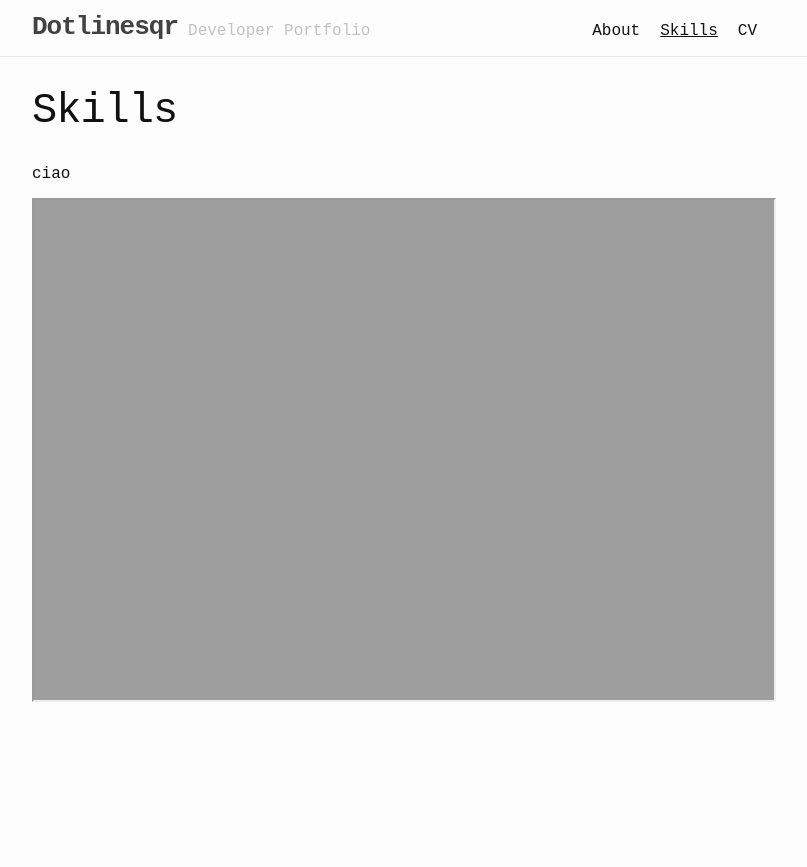
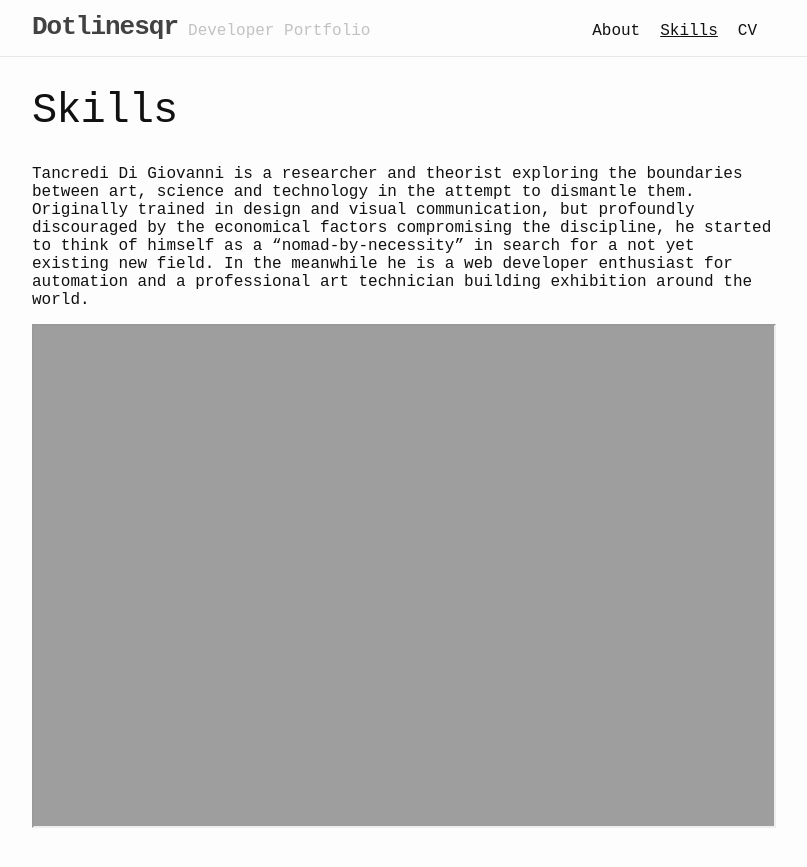
Before and after one commit to Tancre/Portfolio_Developer, a Jekyll site: the page built from skills.markdown, in a window 1280 px wide. Shown: the top 867 px of the page, without its empty margins (238-1045 px from the left). Built offline with Jekyll 4.4.1, drawn with Linux system fonts in a browser that asks for light colours.

Commit message:
test again

```diff
--- a/skills.markdown
+++ b/skills.markdown
@@ -5,5 +5,5 @@ permalink: /skills/
 order: 2
 ---
 
-ciao
+Tancredi Di Giovanni is a researcher and theorist exploring the boundaries between art, science and technology in the attempt to dismantle them. Originally trained in design and visual communication, but profoundly discouraged by the economical factors compromising the discipline, he started to think of himself as a "nomad-by-necessity" in search for a not yet existing new field. In the meanwhile he is a web developer enthusiast for automation and a professional art technician building exhibition around the world.
 <iframe src="https://tancre.github.io/skills_graph/" style="width: 100%; height: 500px;"></iframe>
```
